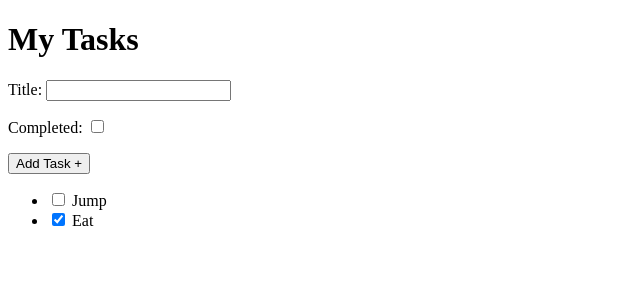
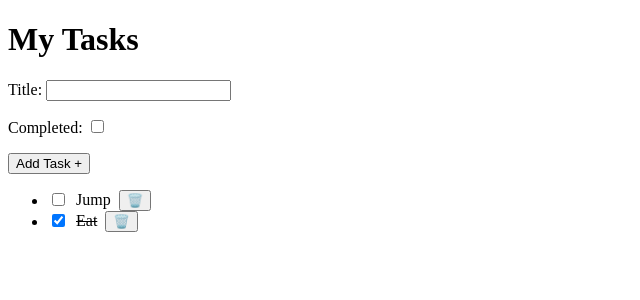
Before and after one commit to Niranjan-Biju/django-to-do-app, a Django app: page / in a window 1280 px wide. Shown: the top 300 px of the page, without its empty margins (0-640 px from the left). Run offline with Django 5.2, Linux system fonts and the light colour scheme; data comes from the database, SQL or seed files in the repository; both versions use the stored data as it was after the commit.

Commit message:
Implemented task deletion for users.

```diff
--- a/tasks/templates/tasks/list.html
+++ b/tasks/templates/tasks/list.html
@@ -15,12 +15,20 @@
     <ul>
         {% for task in tasks %}
             <li>
-                <form method="POST" action="{% url 'update-task' task.id %}" style="display-inline;">
-                    {% csrf_token %}
-                    <input type="checkbox" onchange="this.form.submit"
-                    {% if task.completed %}checked{% endif %}>
+                <div style="display: flex; align-items: center; gap: 8px;">
+                    <form method="POST" action="{% url 'update-task' task.id %}">
+                        {% csrf_token %}
+                        <input type="checkbox" onchange="this.form.submit"
+                        {% if task.completed %}checked{% endif %}>
+                    </form>
+                    <div style="display: inline; {% if task.completed %}text-decoration: line-through;{% endif %}">
                     {{ task.title }}
-                </form>
+                    </div>
+                    <form method="POST" action="{% url 'delete-task' task.id %}">
+                        {% csrf_token %}
+                        <button type="submit">🗑️</button>
+                    </form>
+                </div>
             </li>
         {% endfor %}
     </ul>
--- a/tasks/urls.py
+++ b/tasks/urls.py
@@ -4,4 +4,5 @@ from . import views
 urlpatterns = [
     path('',views.taskList,name='tasks'),
     path('update/<int:pk>/', views.updateTask, name='update-task'),
+    path('delete/<int:pk>/', views.deleteTask, name='delete-task'),
 ]
--- a/tasks/views.py
+++ b/tasks/views.py
@@ -24,3 +24,9 @@ def updateTask(request, pk):
     task.completed = not task.completed
     task.save()
     return redirect('/')
+
+@require_POST
+def deleteTask(request, pk):
+    task = get_object_or_404(Task, id=pk)
+    task.delete()
+    return redirect('/')
```
Also changed, not shown: db.sqlite3.
